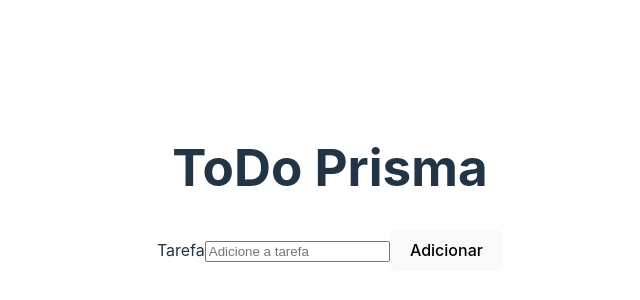
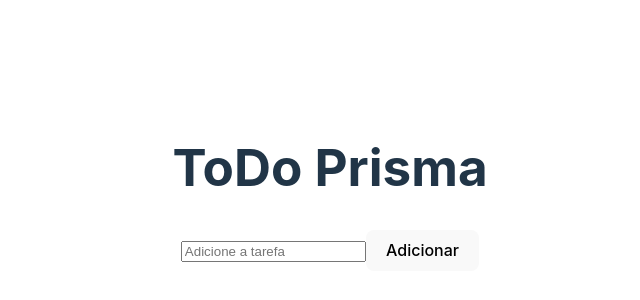
Before and after one commit to raugusto96/todo-prisma, a React (Vite) app in the folder app/: page / in a window 1280 px wide. Shown: the part 212-512 px from the top of the page, without its empty margins (310-950 px from the left). Built offline with nearby package versions, Linux system fonts and the light colour scheme.

Commit message:
feat: add props to textInput

```diff
--- a/app/src/presentation/components/button/protocols/button.ts
+++ b/app/src/presentation/components/button/protocols/button.ts
@@ -2,5 +2,5 @@
   displayValue: string;
   clickHandler: (e: any) => void;
   name: string;
-  styles?: any;
+  styles?: object;
 }
--- a/app/src/presentation/components/input/protocols/text.ts
+++ b/app/src/presentation/components/input/protocols/text.ts
@@ -1,3 +1,8 @@
 export interface InputTextProps {
   placeholder: string;
+  name: string;
+  value: string;
+  id: string;
+  labelText?: string;
+  styles?: object;
 }
--- a/app/src/presentation/components/input/text/Text.tsx
+++ b/app/src/presentation/components/input/text/Text.tsx
@@ -2,11 +2,24 @@
 import { Input, Label } from "./Text.styles";
 import { InputTextProps } from "../protocols";
 
-const Text: React.FC<InputTextProps> = ({ placeholder }) => {
+const Text: React.FC<InputTextProps> = ({
+  placeholder,
+  id,
+  name,
+  value,
+  labelText,
+  styles,
+}) => {
   return (
-    <Label>
-      Tarefa
-      <Input placeholder={placeholder} />
+    <Label htmlFor={id}>
+      {labelText}
+      <Input
+        style={styles}
+        placeholder={placeholder}
+        id={id}
+        name={name}
+        value={value}
+      />
     </Label>
   );
 };
--- a/app/src/presentation/pages/task/Task.tsx
+++ b/app/src/presentation/pages/task/Task.tsx
@@ -5,7 +5,12 @@
 const Task: React.FC = () => {
   return (
     <Container>
-      <Text placeholder='Adicione a tarefa' />
+      <Text
+        placeholder='Adicione a tarefa'
+        id='add-task-input-text'
+        name='add-task'
+        value={""}
+      />
       <Button name='add' displayValue='Adicionar' clickHandler={() => []} />
     </Container>
   );
```
